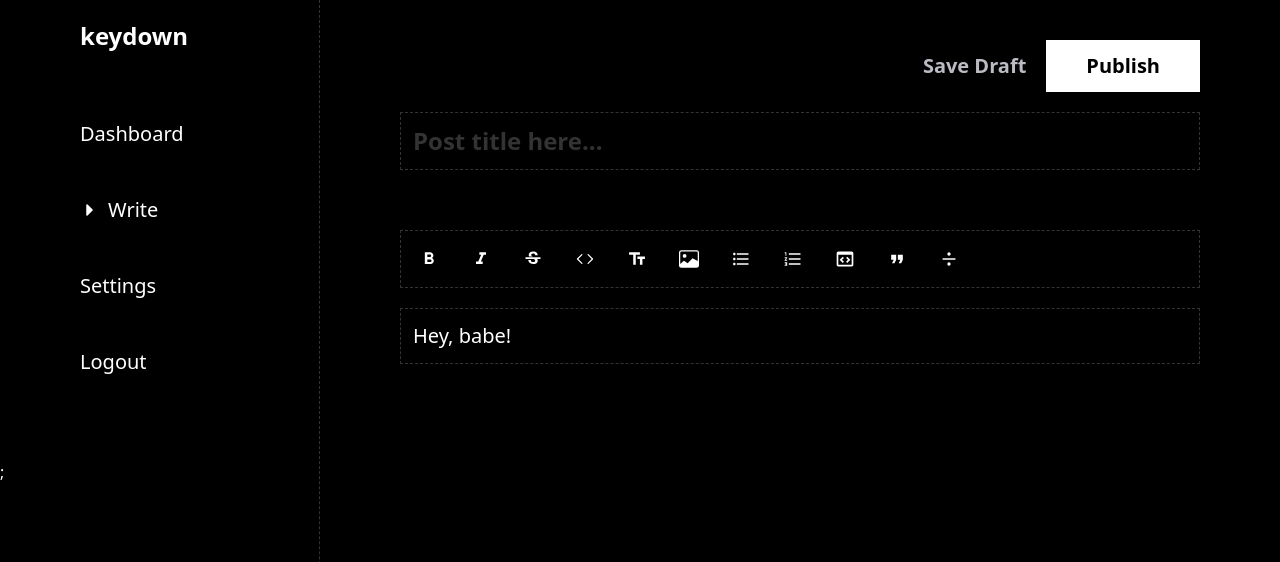
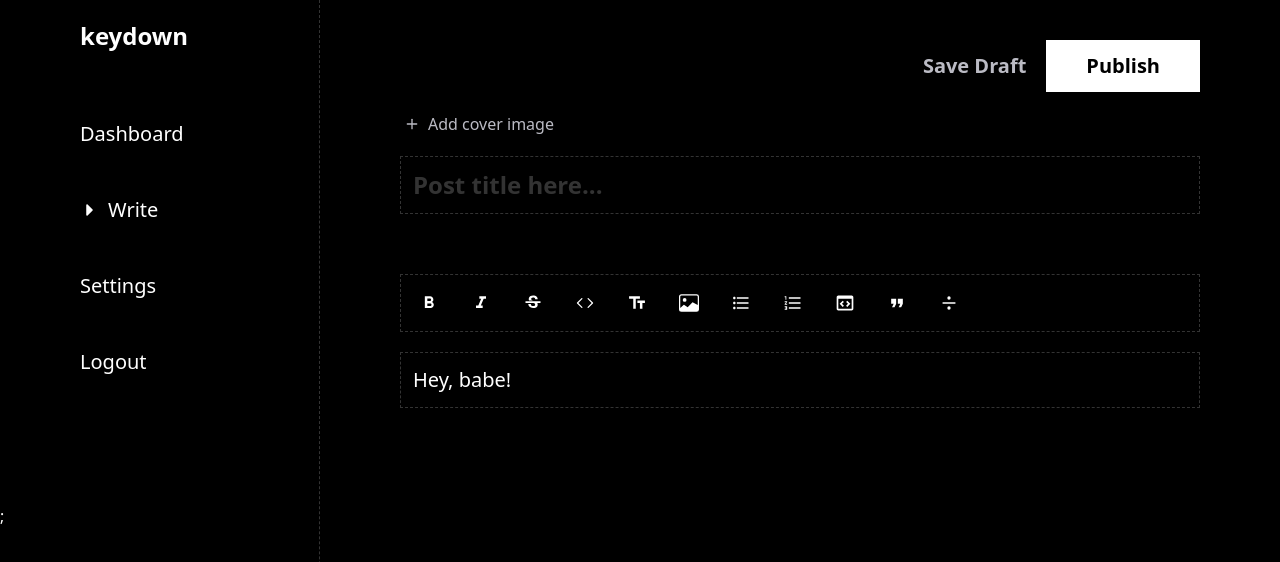
Before and after one commit to akinloluwami/keydown, a Next.js app: page /write in a window 1280 px wide. Shown: the top 562 px of the page. Built offline with nearby package versions, Linux system fonts and the light colour scheme.

Commit message:
add "add cover image" button

```diff
--- a/pages/write.tsx
+++ b/pages/write.tsx
@@ -1,6 +1,6 @@
 import { Editor } from "@/components/Editor";
 import DashboardLayout from "@/layouts/Dashboard";
-import React from "react";
+import { LuPlus } from "react-icons/lu";
 
 const Write = () => {
   return (
@@ -14,6 +14,9 @@ const Write = () => {
             Publish
           </button>
         </div>
+        <button className="text-left text-that-grey-1 font-medium hover:bg-white/20 transition-colors px-1 w-fit flex items-center gap-x-2">
+          <LuPlus /> Add cover image
+        </button>
         <input
           type="text"
           className="bg-transparent border border-dashed border-that-grey text-2xl p-3 placeholder:text-that-grey font-semibold w-full"
```
